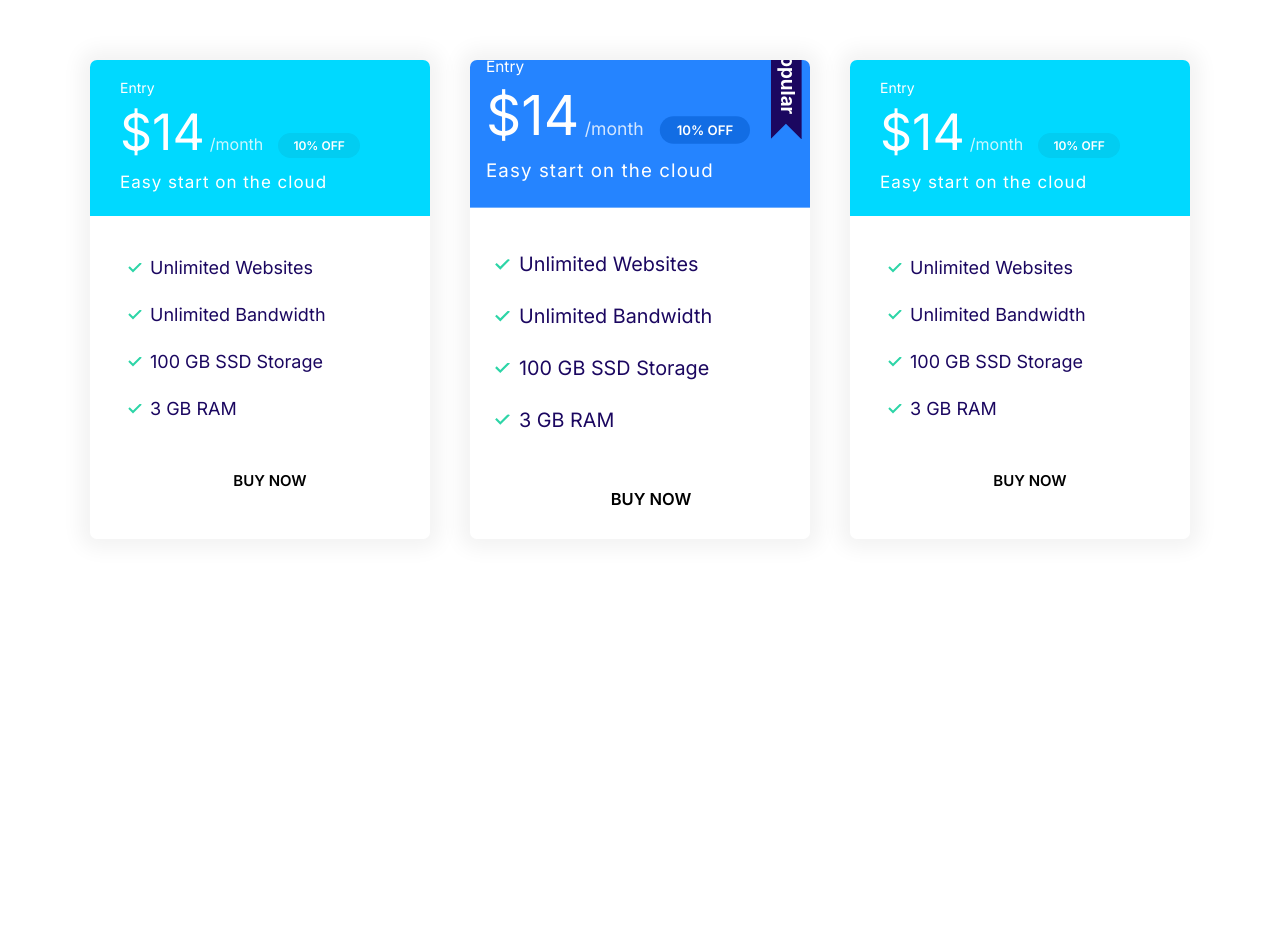
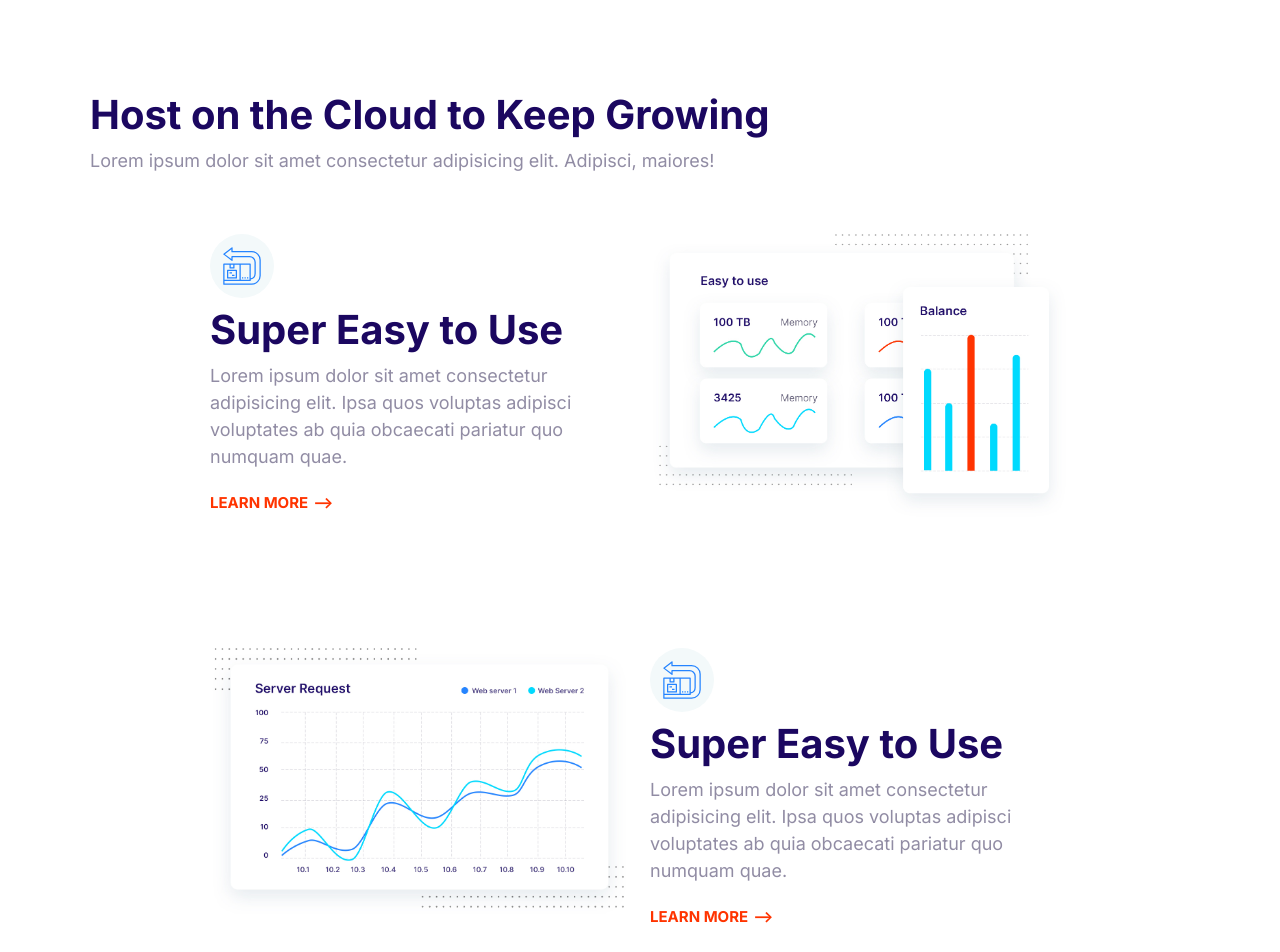
Before and after one commit to abhinavgandham/mywp1, a plain HTML site: page index.html in a window 1280 px wide. Shown: the top 952 px of the page. Before the commit the page ends 800 px from the top, so only its background shows below. Drawn offline with Linux system fonts and the light colour scheme.

Commit message:
Implementation of features block.

```diff
--- a/CSS/styles.css
+++ b/CSS/styles.css
@@ -764,3 +764,28 @@ a {
   max-width: 500px;
   margin: 0 auto;
 }
+
+/* Features */
+
+.feature {
+  gap: 4rem 2rem;
+  margin: 12rem;
+}
+
+.feature__heading {
+  margin: 1rem 0;
+}
+
+.feature:first-of-type {
+  margin-top: 6rem;
+}
+
+.feature__image {
+  width: 100%;
+}
+
+@media screen and (min-width: 768px) {
+  .feature:nth-of-type(even) .feature__content {
+    order: 2;
+  }
+}
--- a/index.html
+++ b/index.html
@@ -15,78 +15,72 @@
     <link rel="stylesheet" href="CSS/styles.css" />
   </head>
   <body>
-    <section class="block container block-plans">
-      <div class=" grid grid--1x3">
-          <div class="plan">
-            <div class="card card--secondary">
-              <header class="card__header">
-                <h3 class="plan__name">Entry</h3>
-                <span class="plan__price">$14</span>
-                <span class="plan__billing-cycle">/month</span>
-                <span class="badge badge--secondary badge--small">10% OFF</span>
-                <span class="plan__description">Easy start on the cloud</span>
-              </header>
-              <div class="card__body">
-                <ul class="list list--tick">
-                  <li class="list__item">Unlimited Websites</li>
-                  <li class="list__item">Unlimited Bandwidth</li>
-                  <li class="list__item">100 GB SSD Storage</li>
-                  <li class="list__item">3 GB RAM</li>
-                </ul>
-                <button class="btn btn--outline btn--block">Buy Now</button>
-              </div>
-            </div>
-          </div>
-            <div class="plan">
-            <div class="card card--primary">
-                <div class="plan plan--popular">
-                <header class="card__header">
-                  <h3 class="plan__name">Entry</h3>
-                  <span class="plan__price">$14</span>
-                  <span class="plan__billing-cycle">/month</span>
-                  <span class="badge badge--secondary badge--small">10% OFF</span>
-                  <span class="plan__description">Easy start on the cloud</span>
-                </header>
-                <div class="card__body">
-                  <ul class="list list--tick">
-                    <li class="list__item">Unlimited Websites</li>
-                    <li class="list__item">Unlimited Bandwidth</li>
-                    <li class="list__item">100 GB SSD Storage</li>
-                    <li class="list__item">3 GB RAM</li>
-                  </ul>
-                  <button class="btn btn--outline btn--block">Buy Now</button>
-                </div>
-              </div>
-              </div>
-            </div>
-              <div class="plan">
-                <div class="card card--secondary">
-                  <header class="card__header">
-                    <h3 class="plan__name">Entry</h3>
-                    <span class="plan__price">$14</span>
-                    <span class="plan__billing-cycle">/month</span>
-                    <span class="badge badge--secondary badge--small">10% OFF</span>
-                    <span class="plan__description">Easy start on the cloud</span>
-                  </header>
-                  <div class="card__body">
-                    <ul class="list list--tick">
-                      <li class="list__item">Unlimited Websites</li>
-                      <li class="list__item">Unlimited Bandwidth</li>
-                      <li class="list__item">100 GB SSD Storage</li>
-                      <li class="list__item">3 GB RAM</li>
-                    </ul>
-                    <button class="btn btn--outline btn--block">Buy Now</button>
-                  </div>
-                </div>
-              </div>
-              </div>
-            </div>
+    <section class="block container">
+      <header class="block__header"></header>
+      <h2>Host on the Cloud to Keep Growing</h2>
+      <p>
+        Lorem ipsum dolor sit amet consectetur adipisicing elit. Adipisci,
+        maiores!
+      </p>
+      <article class="grid grid--1x2 feature">
+        <div class="feature__content">
+          <span class="icon-container">
+            <svg class="icon icon--primary">
+              <use xlink:href="images/sprite.svg#easy"></use>
+            </svg>
+          </span>
+          <h3 class="feature__heading">Super Easy to Use</h3>
+          <p>
+            Lorem ipsum dolor sit amet consectetur adipisicing elit. Ipsa quos
+            voluptas adipisci voluptates ab quia obcaecati pariatur quo numquam
+            quae.
+          </p>
+          <a href="#" class="link-arrow">Learn More</a>
+        </div>
+        <picture>
+          <img class="feature__image" src="images/easy.webp" alt="" />
+        </picture>
+      </article>
+      <article class="grid grid--1x2 feature">
+        <div class="feature__content">
+          <span class="icon-container">
+            <svg class="icon icon--primary">
+              <use xlink:href="images/sprite.svg#easy"></use>
+            </svg>
+          </span>
+          <h3 class="feature__heading">Super Easy to Use</h3>
+          <p>
+            Lorem ipsum dolor sit amet consectetur adipisicing elit. Ipsa quos
+            voluptas adipisci voluptates ab quia obcaecati pariatur quo numquam
+            quae.
+          </p>
+          <a href="#" class="link-arrow">Learn More</a>
+        </div>
+        <picture>
+          <img class="feature__image" src="images/fast.jpg" alt="" />
+        </picture>
+      </article>
+      <article class="grid grid--1x2 feature">
+        <div class="feature__content">
+          <span class="icon-container">
+            <svg class="icon icon--primary">
+              <use xlink:href="images/sprite.svg#easy"></use>
+            </svg>
+          </span>
+          <h3 class="feature__heading">Super Easy to Use</h3>
+          <p>
+            Lorem ipsum dolor sit amet consectetur adipisicing elit. Ipsa quos
+            voluptas adipisci voluptates ab quia obcaecati pariatur quo numquam
+            quae.
+          </p>
+          <a href="#" class="link-arrow">Learn More</a>
+        </div>
+        <picture>
+          <img class="feature__image" src="images/wordpress.jpg" alt="" />
+        </picture>
+      </article>
+    </section>
 
-          </div>
-
-        </div>
-      </div>
-    </section>
     <script src="components/main.js"></script>
   </body>
 </html>
```
Also changed, not shown: components/featuresblock.html (added, +64 -0 lines), images/easy.webp (added), images/fast.jpg (added), images/settings.svg (added), images/wordpress.jpg (added).
